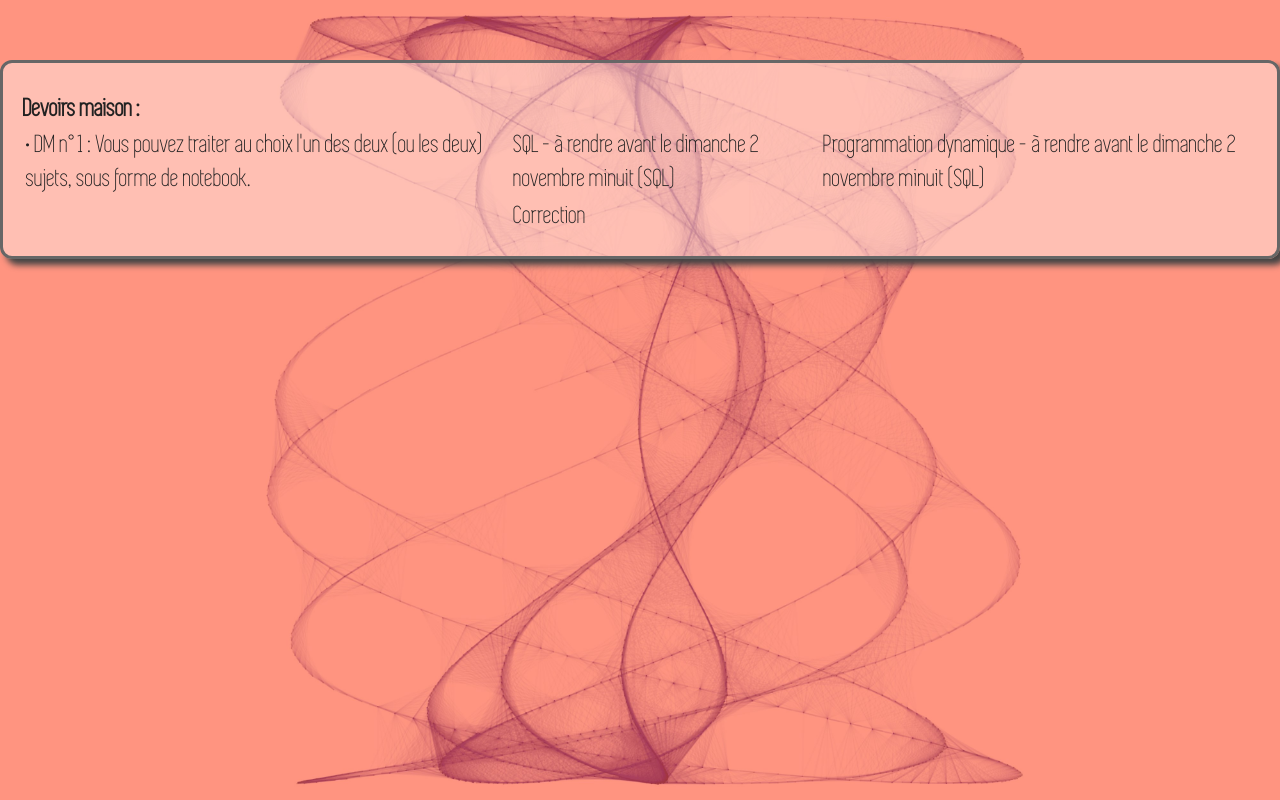
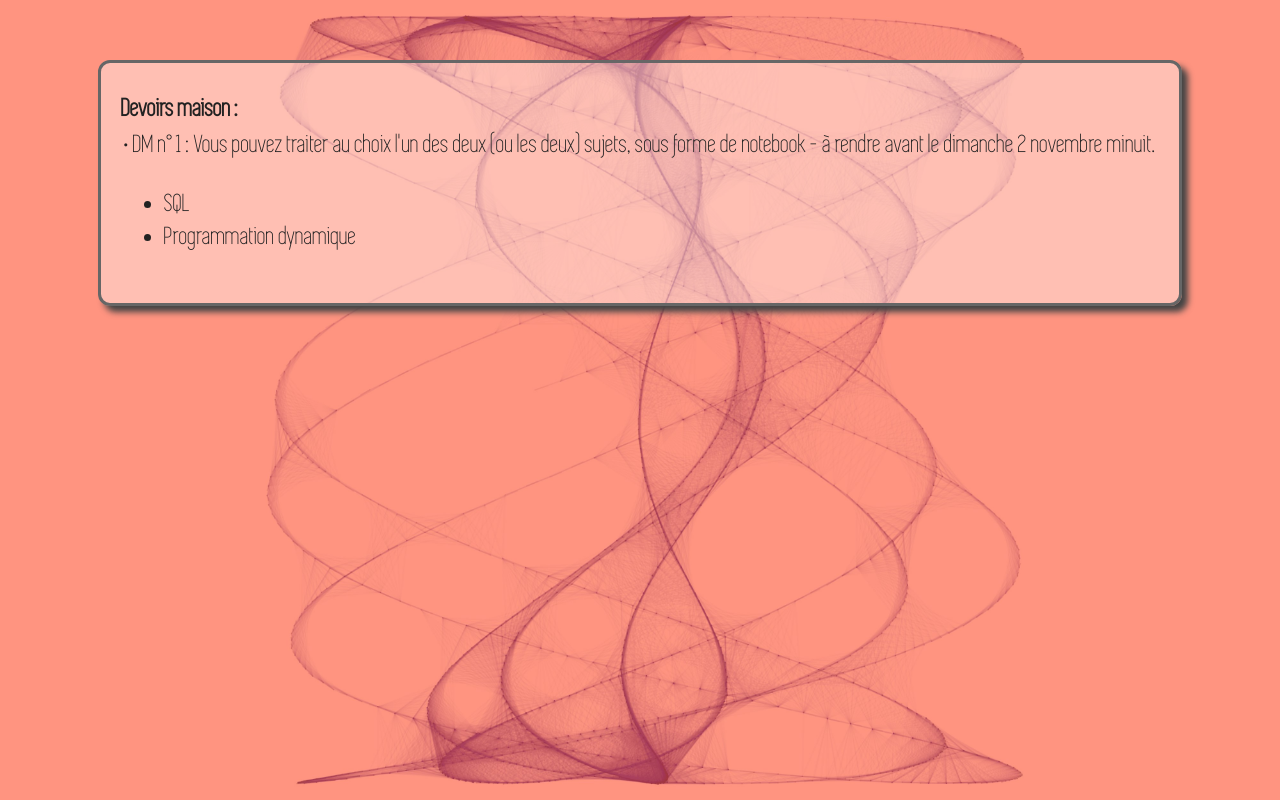
Before and after one commit to psietoilelamartin/mp, a plain HTML site: page DM.html in a window 1280 px wide. Drawn offline with Linux system fonts and the light colour scheme.

Commit message:
Update DM.html

```diff
--- a/DM.html
+++ b/DM.html
@@ -33,13 +33,13 @@
 
 		<tr>
 		  <td>&bull;  DM n° 1 : Vous pouvez traiter au choix l'un des deux (ou les deux) sujets, sous forme
-			  de notebook.
+			  de notebook - à rendre avant le dimanche 2 novembre minuit.
+		  <ul>
+			  <li><a id="ipt" href="https://capytale2.ac-paris.fr/web/c/7b7c-7670002" target="_blank"> SQL </a></li>
+		 	  <li><a id="ipt" href="https://capytale2.ac-paris.fr/web/c/d359-7670104" target="_blank">Programmation dynamique </a></li>
+		  </ul>
 		  </td>
-		  <td>   <a id="ipt" href="https://capytale2.ac-paris.fr/web/c/7b7c-7670002" target="_blank">SQL - à rendre avant le dimanche 2 novembre minuit (SQL)</a> &nbsp;
-		  </td>
-		  <td>   <a id="ipt" href="https://capytale2.ac-paris.fr/web/c/d359-7670104" target="_blank">Programmation dynamique - à rendre avant le dimanche 2 novembre minuit (SQL)</a> &nbsp;
-		  </td>
-
+		<!--
 		<tr>
 		  <td>
 		  </td>
@@ -48,7 +48,7 @@
 		  </td>
 		</tr>
 
-		<!--
+
 		<tr>
 		  <td>&bull;  DM n° 2 :
 		  </td>
```
